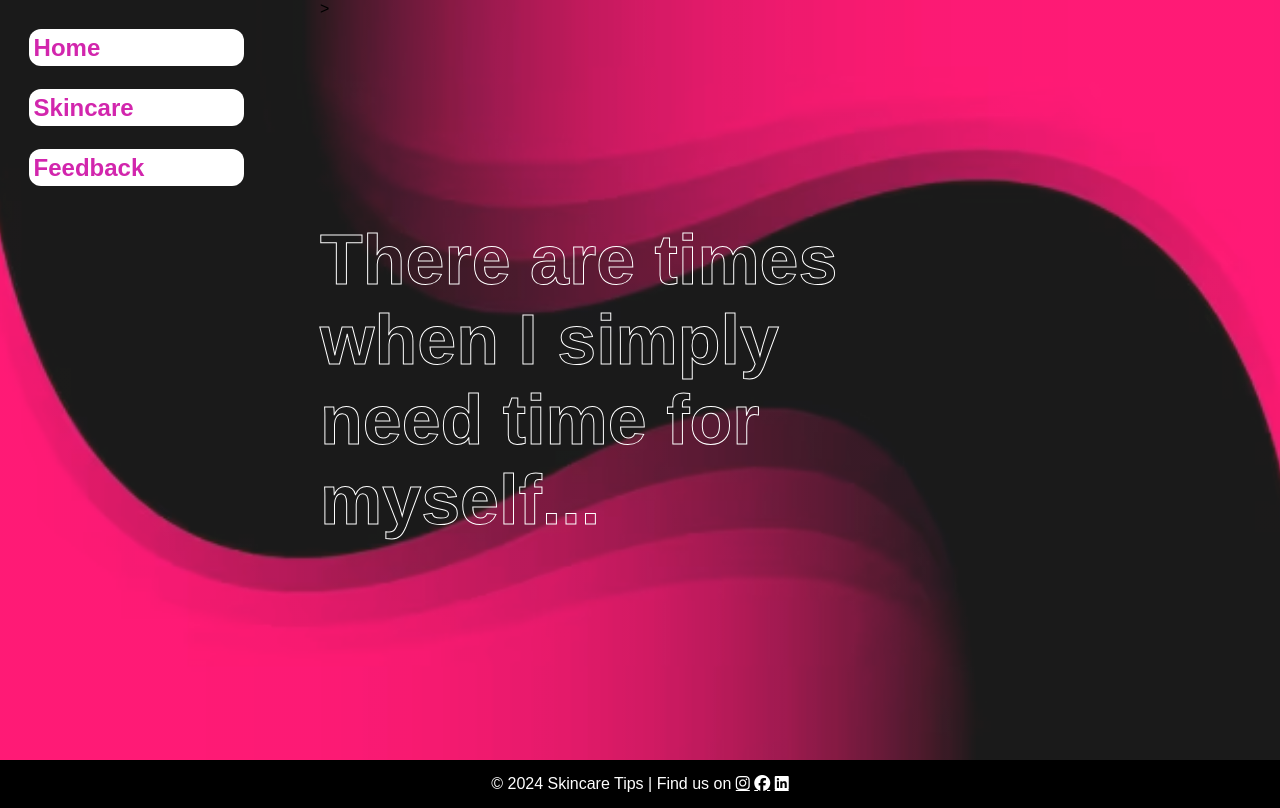
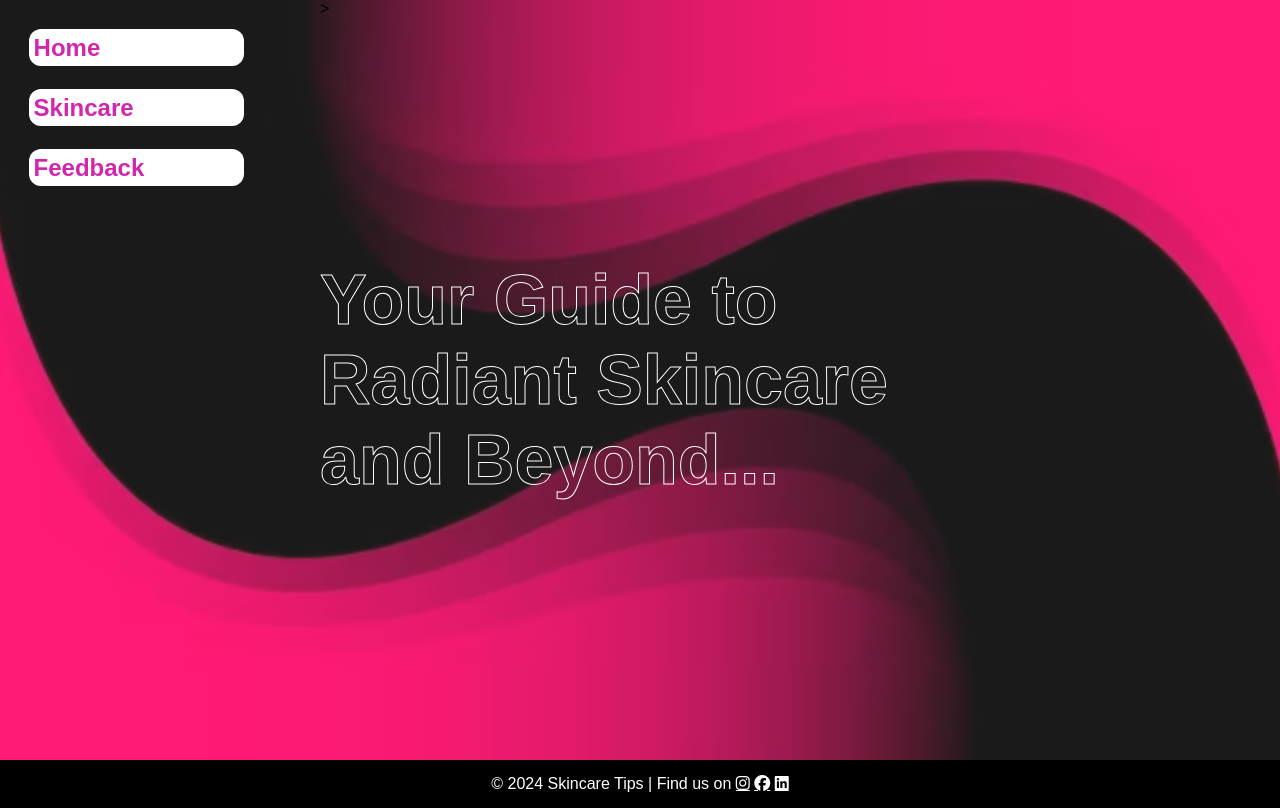
Before and after one commit to Lin2907/beauty-blog, a plain HTML site: page index.html in a window 1280 px wide. Drawn offline with Linux system fonts and the light colour scheme.

Commit message:
Update the title on landing page

```diff
--- a/index.html
+++ b/index.html
@@ -27,7 +27,7 @@
             </ul>
         </nav>
         <!--Main content-->>
-        <h1 class = "title">There are times when I simply need time for myself...</h1>
+        <h1 class = "title">Your Guide to Radiant Skincare and Beyond...</h1>
 
     </div>
     <footer> &copy; 2024 Skincare Tips | Find us on
```
